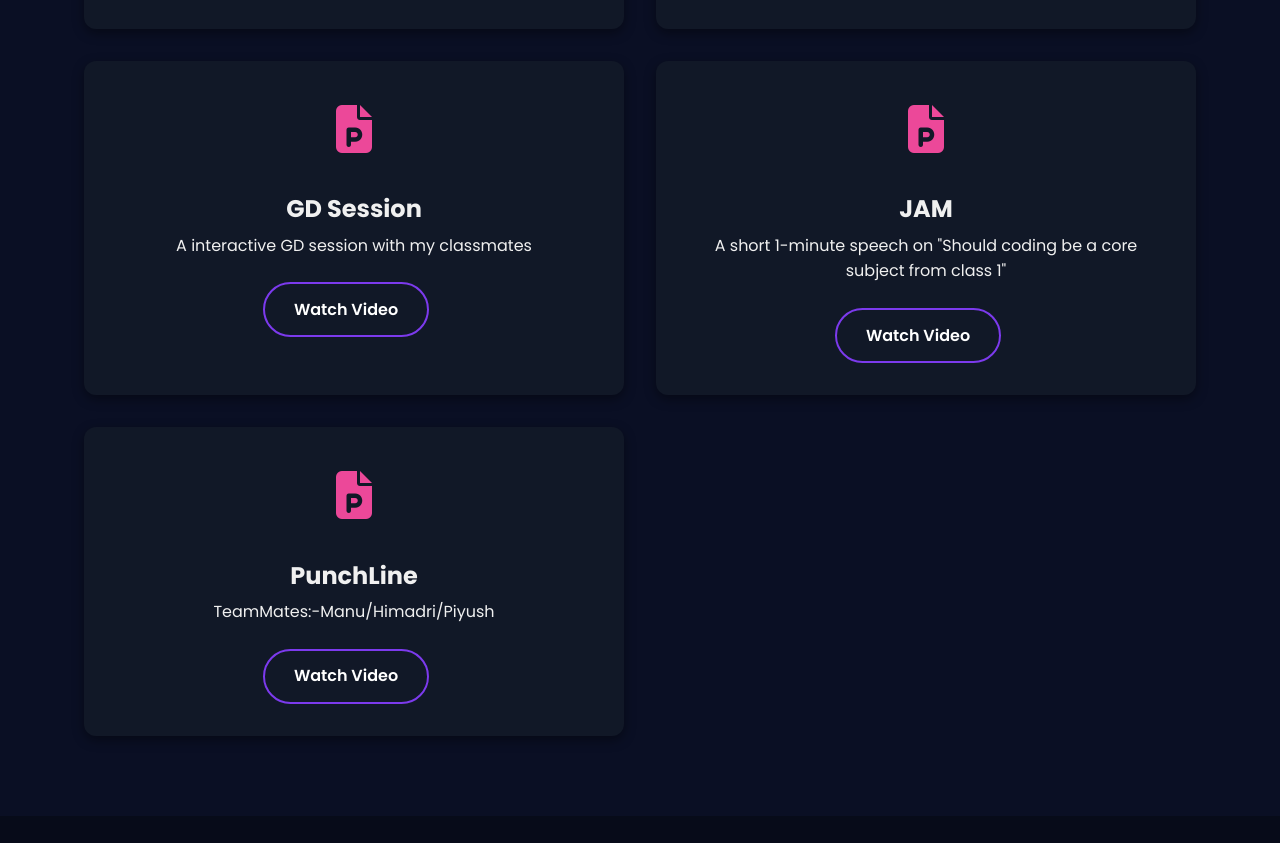
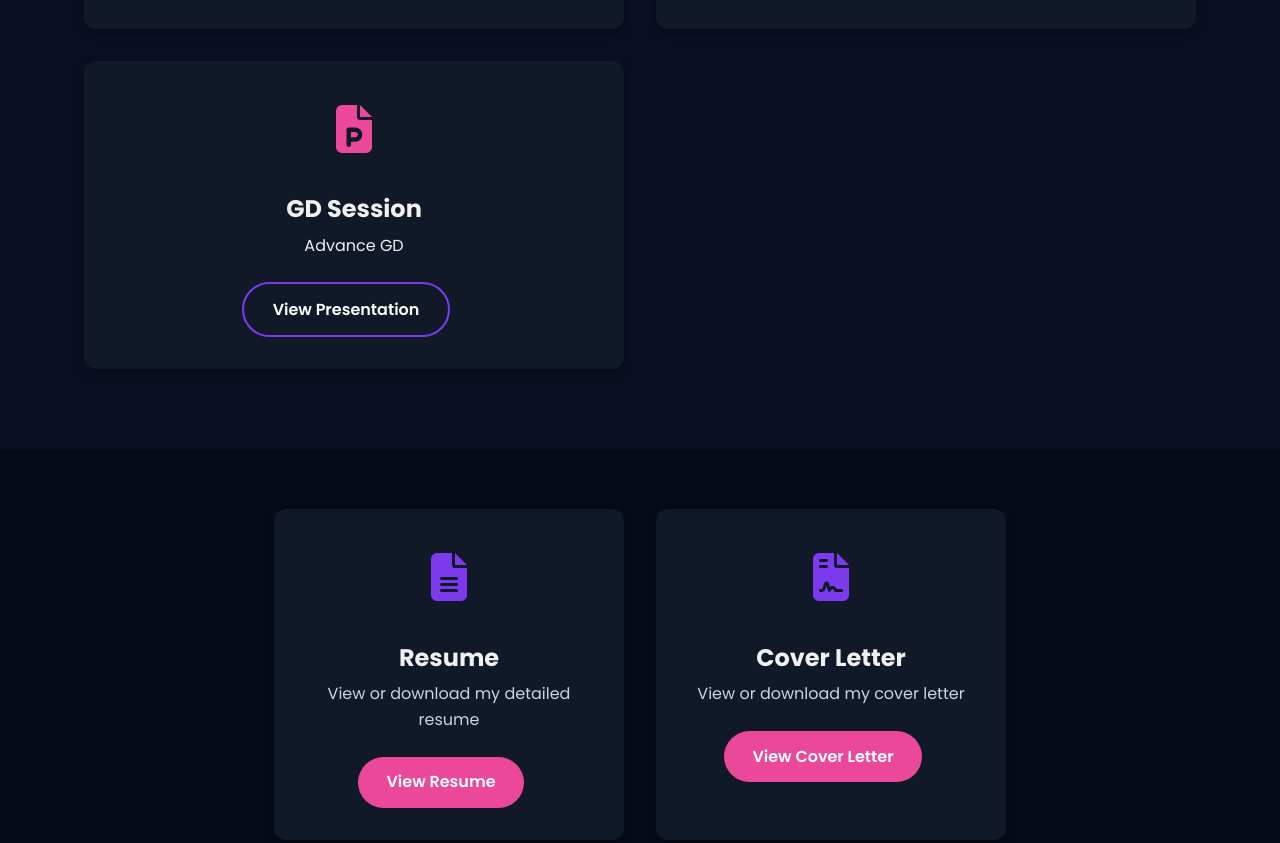
Before and after one commit to vedsaxena6987/E-Folio, a website: page index.html in a window 1280 px wide. Shown: the part 4509-5352 px from the top of the page. Drawn offline with Linux system fonts and the light colour scheme.

Commit message:
Add new asset: newfile.pdf

```diff
--- a/index.html
+++ b/index.html
@@ -392,48 +392,16 @@
     </div>
 
     <h3>GD Session</h3>
-<p>A interactive GD session with my classmates</p>
+<p>Advance GD</p>
 
     <!-- Add video link instead of embedded video -->
     <div class="presentation-actions">
-      <a href="https://drive.google.com/file/d/1TsS8hCMqPqoWyJX1N2TCZl3z6eEZxr2l/view" class="btn outline" target="_blank">Watch Video</a>
+      <a href="https://www.canva.com/d/1tLqa1EWRc2dbSQ" class="btn outline" target="_blank">View Presentation</a>
     </div>
   </div>
 </div>
 
 
-<div class="presentation-card" data-ppt="">
-  <div class="presentation-details">
-    <div class="presentation-icon">
-      <i class="fas fa-file-powerpoint"></i>
-    </div>
-
-    <h3>JAM</h3>
-    <p>A short 1-minute speech on "Should coding be a core subject from class 1"</p>
-
-    <!-- Add video link instead of embedded video -->
-    <div class="presentation-actions">
-      <a href="https://drive.google.com/file/d/1foW4R-xLqyYBOyRGl9FEOFlEsExuWC3q/view?usp=sharing" class="btn outline" target="_blank">Watch Video</a>
-    </div>
-  </div>
-</div>
-
-
-<div class="presentation-card" data-ppt="">
-  <div class="presentation-details">
-    <div class="presentation-icon">
-      <i class="fas fa-file-powerpoint"></i>
-    </div>
-
-    <h3>PunchLine</h3>
-    <p>TeamMates:-Manu/Himadri/Piyush</p>
-
-    <!-- Add video link instead of embedded video -->
-    <div class="presentation-actions">
-      <a href="https://drive.google.com/file/d/1zXg_5nIcXiDDp8pY00A0-iPuA5c2vGi1/view?usp=sharing" class="btn outline" target="_blank">Watch Video</a>
-    </div>
-  </div>
-</div>
 
 
         </div>
@@ -464,7 +432,7 @@
             <div class="document-content">
               <h3>Resume</h3>
               <p>View or download my detailed resume</p>
-              <a href="assets/RESUME.pdf" target="_blank" class="btn filled">View Resume</a>
+              <a href="assets/IIT_FORMAT (1).pdf" target="_blank" class="btn filled">View Resume</a>
             </div>
           </div>
 
@@ -475,7 +443,7 @@
             <div class="document-content">
               <h3>Cover Letter</h3>
               <p>View or download my cover letter</p>
-              <a href="assets/COVER LETTER.pdf" target="_blank" class="btn filled">View Cover Letter</a>
+              <a href="assets/vs_cv.pdf" target="_blank" class="btn filled">View Cover Letter</a>
             </div>
           </div>
 
```
Also changed, not shown: 3 other files.
